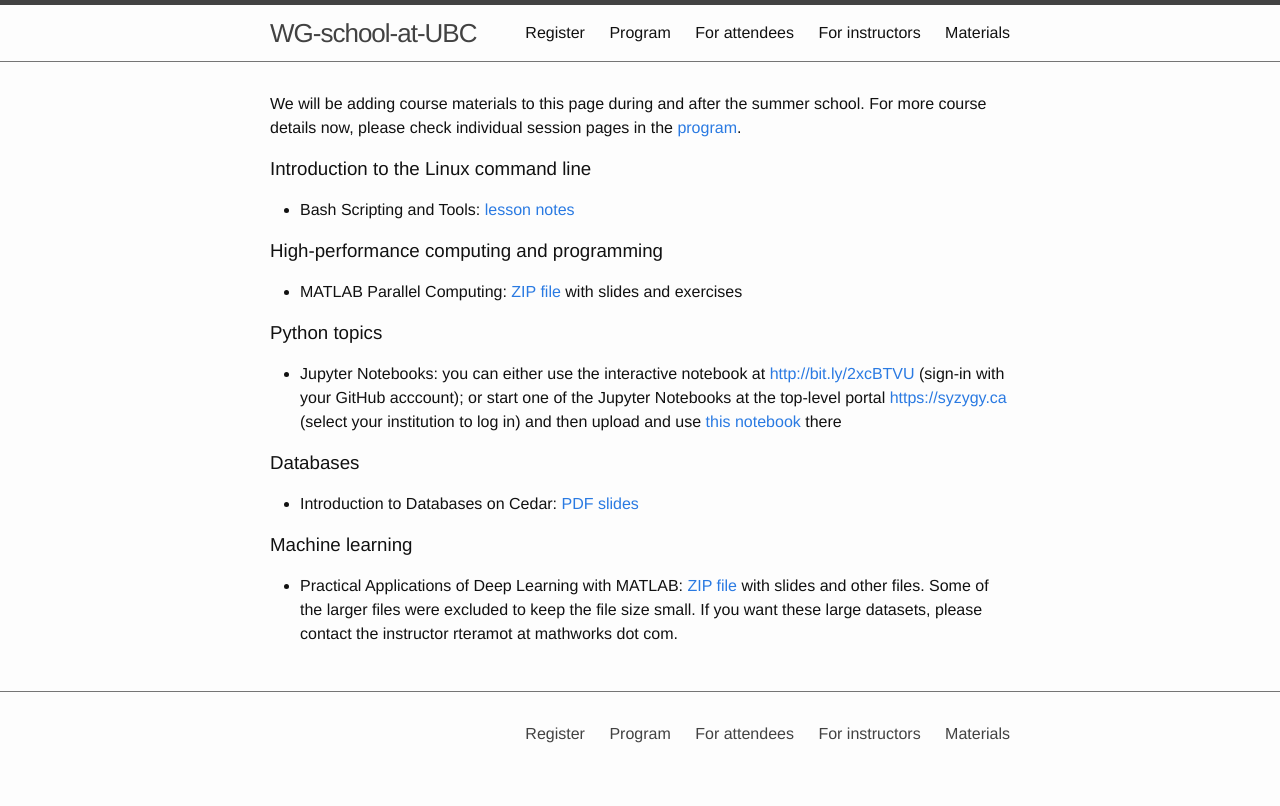
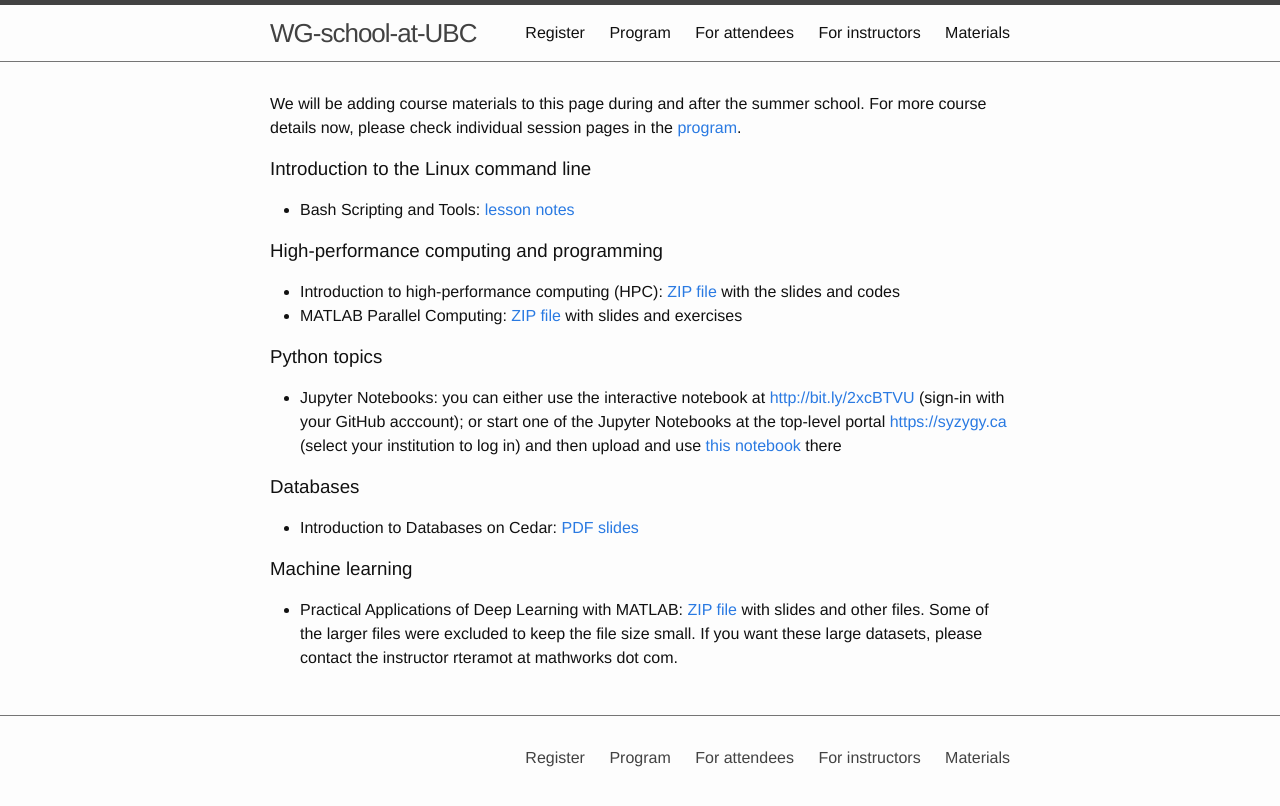
Before and after one commit to WestGrid/ubcSummerSchool2019, a Jekyll site: the page built from 4-materials.md, in a window 1280 px wide. Shown: the top 806 px of the page. Built offline with Jekyll 4.4.1, drawn with Linux system fonts in a browser that asks for light colours.

Commit message:
2019-Jun-24 20:46

```diff
--- a/4-materials.md
+++ b/4-materials.md
@@ -13,6 +13,7 @@ details now, please check individual session pages in the [program]({{ site.base
 
 ### High-performance computing and programming
 
+- Introduction to high-performance computing (HPC): [ZIP file](https://owncloud.westgrid.ca/index.php/s/VCD8Pogqmk7eS16/download) with the slides and codes
 - MATLAB Parallel Computing: [ZIP file]({{ site.baseurl }}/materials/MATLAB-Parallel-Computing-Workshop.zip) with slides and exercises
 
 ### Python topics
```
